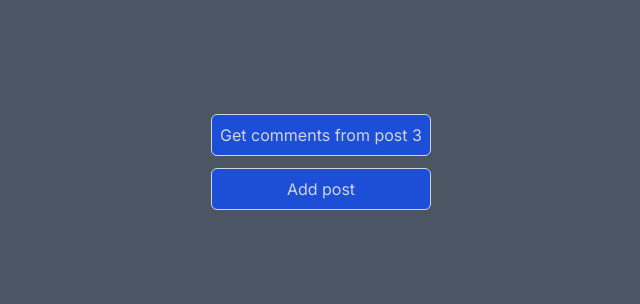
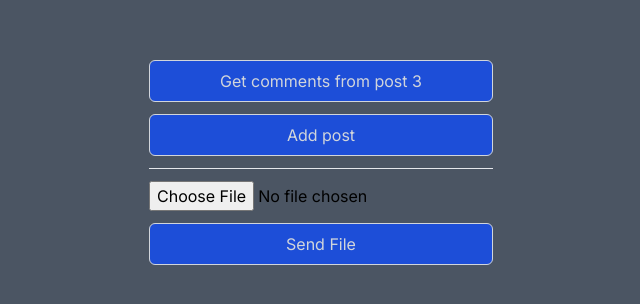
Before and after one commit to mspdl/reactjs-first_project, a Next.js app: page / in a window 1280 px wide. Shown: the part 238-542 px from the top of the page, without its empty margins (319-959 px from the left). Built offline with nearby package versions, Linux system fonts and the light colour scheme.

Commit message:
Sending files with axios

```diff
--- a/src/components/Axios.tsx
+++ b/src/components/Axios.tsx
@@ -1,7 +1,9 @@
 import { api } from "@/utils/api";
+import { useRef } from "react";
 
 export const Axios = () => {
   const currentPostId = 3;
+  const fileInputRef = useRef<HTMLInputElement>(null);
 
   const handleGetComments = async () => {
     const requestParams = { postId: currentPostId, sort: "desc" };
@@ -27,6 +29,18 @@ export const Axios = () => {
     }
   };
 
+  const handleSendFile = async () => {
+    if (fileInputRef.current?.files && fileInputRef.current.files.length > 0) {
+      const file = fileInputRef.current.files[0];
+      const data = new FormData();
+      data.append("name", "Morgan");
+      data.append("file", file);
+
+      const response = await api.post("/files", data);
+      console.log(response.data);
+    }
+  };
+
   return (
     <div className="flex flex-col gap-3">
       <button
@@ -41,6 +55,14 @@ export const Axios = () => {
       >
         Add post
       </button>
+      <hr />
+      <input type="file" ref={fileInputRef} />
+      <button
+        className="bg-blue-700 hover:bg-blue-900 hover:text-gray-400 p-2 text-gray-300 rounded-md border border-gray-300"
+        onClick={handleSendFile}
+      >
+        Send File
+      </button>
     </div>
   );
 };
```
